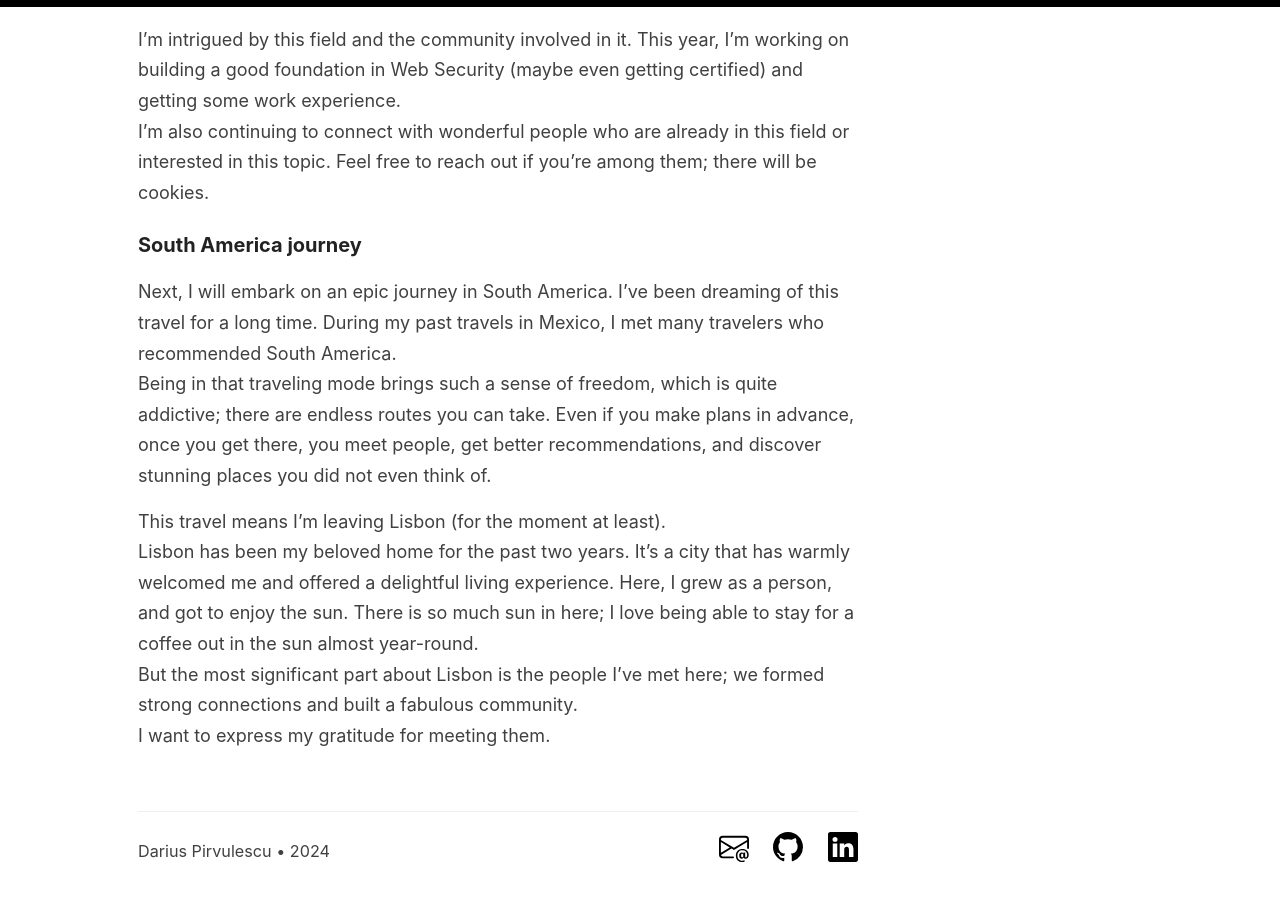
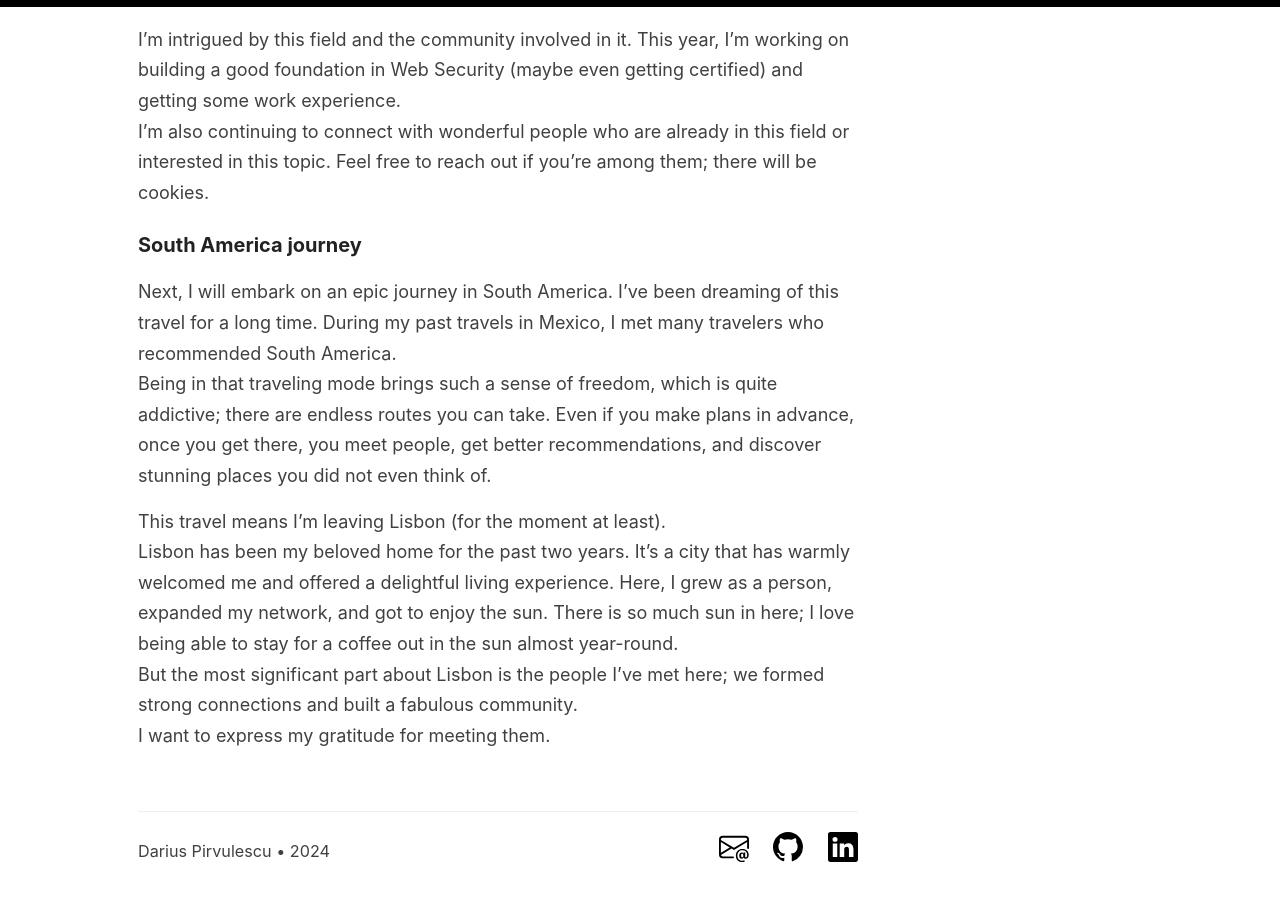
Before and after one commit to panacotar/blog, a Jekyll site: the page built from _posts/2024-01-03-2023-annual-review.md, in a window 1280 px wide and 900 px high, scrolled down 3675 px. Built offline with Jekyll 4.4.1, drawn with Linux system fonts in a browser that asks for light colours.

```diff
--- a/_posts/2024-01-03-2023-annual-review.md
+++ b/_posts/2024-01-03-2023-annual-review.md
@@ -74,6 +75,6 @@
 Being in that traveling mode brings such a sense of freedom, which is quite addictive; there are endless routes you can take. Even if you make plans in advance, once you get there, you meet people, get better recommendations, and discover stunning places you did not even think of.
 
 This travel means I'm leaving Lisbon (for the moment at least).
-Lisbon has been my beloved home for the past two years. It's a city that has warmly welcomed me and offered a delightful living experience. Here, I grew as a person, and got to enjoy the sun. There is so much sun in here; I love being able to stay for a coffee out in the sun almost year-round.
+Lisbon has been my beloved home for the past two years. It's a city that has warmly welcomed me and offered a delightful living experience. Here, I grew as a person, expanded my network, and got to enjoy the sun. There is so much sun in here; I love being able to stay for a coffee out in the sun almost year-round.
 But the most significant part about Lisbon is the people I've met here; we formed strong connections and built a fabulous community.
 I want to express my gratitude for meeting them.
```
Also changed, not shown: other parts of _posts/2024-01-03-2023-annual-review.md (+1 -0 lines).
